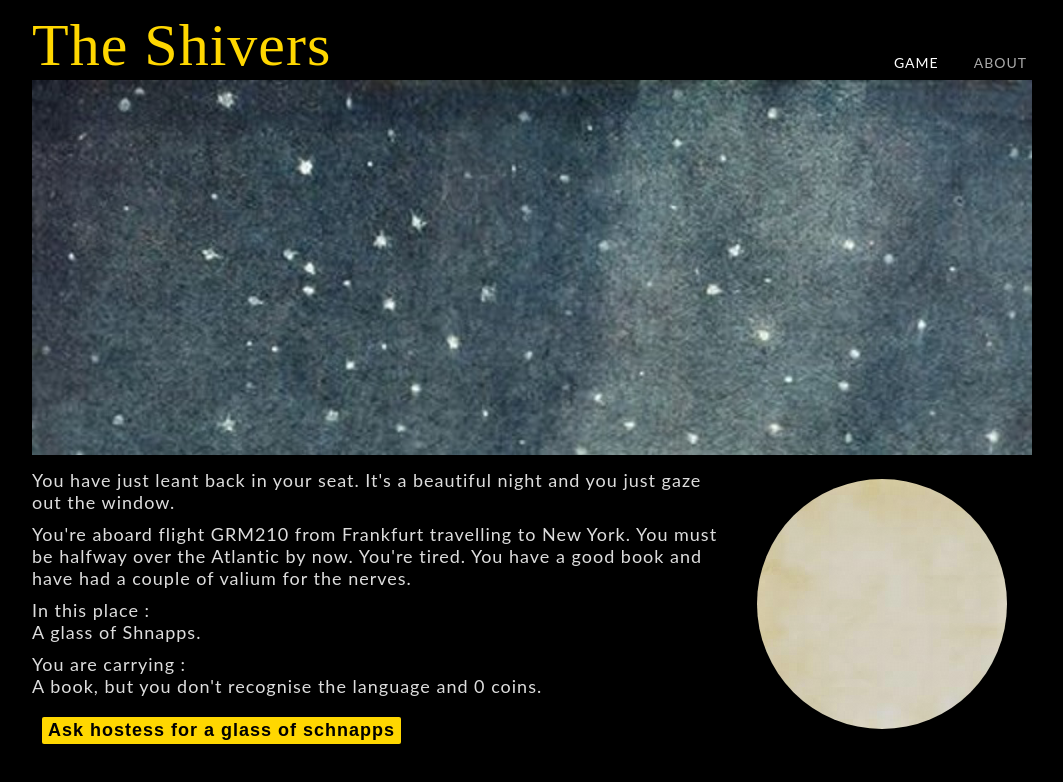
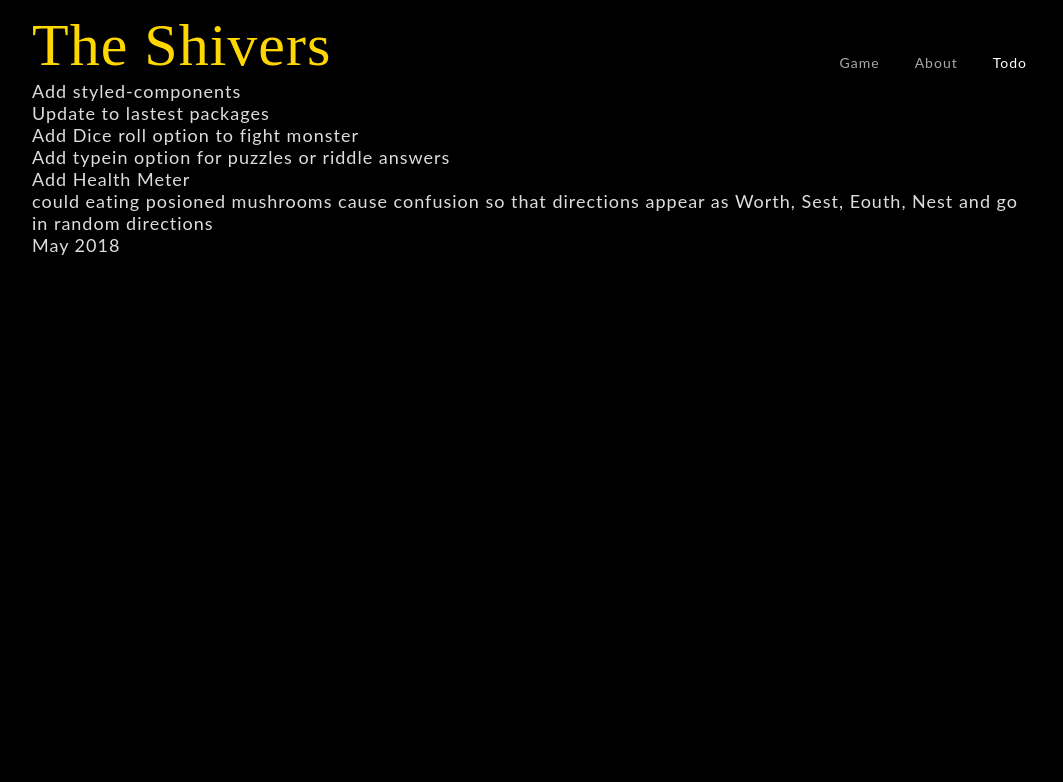
Before and after one commit to markhorsell/if-player-react, a React (Create React App) app: page /shivers-react/todo in a window 1280 px wide. Before the commit this address led to /shivers-react/game. Shown: the top 782 px of the page, without its empty margins (108-1171 px from the left). Built offline with nearby package versions, Linux system fonts and the light colour scheme.

Commit message:
todo note for v2

```diff
--- a/src/App.js
+++ b/src/App.js
@@ -7,8 +7,9 @@ import { connect } from 'react-redux';
 
 import Nav from './components/Nav';
 import Header from './components/Header';
-import Home from './containers/Home';
-import About from './containers/About';
+import Home from './pages/Home';
+import About from './pages/About';
+import Todo from './pages/Todo';
 
 
 
@@ -63,6 +64,7 @@ class App extends Component {
               <Switch>
               <Route exact path="/shivers-react/game" component={Home} />
               <Route exact path="/shivers-react/about" component={About} />
+              <Route exact path="/shivers-react/todo" component={Todo} />
               <Redirect from="/shivers-react/" to="/shivers-react/game" />
               </Switch>
 
--- a/src/components/Nav.js
+++ b/src/components/Nav.js
@@ -10,10 +10,13 @@ const Nav = () => (
        <div className="nav">
           <ul>
             <li>
-              <NavLink to="/shivers-react/game" activeStyle={{ color: 'white' }}>GAME</NavLink>
+              <NavLink to="/shivers-react/game" activeStyle={{ color: 'white' }}>Game</NavLink>
             </li>
             <li>
-              <NavLink to="/shivers-react/about" activeStyle={{ color: 'white' }}>ABOUT</NavLink>
+              <NavLink to="/shivers-react/about" activeStyle={{ color: 'white' }}>About</NavLink>
+            </li>
+            <li>
+              <NavLink to="/shivers-react/todo" activeStyle={{ color: 'white' }}>Todo</NavLink>
             </li>
           </ul>
         </div>
--- /dev/null
+++ b/src/pages/Todo.js
@@ -0,0 +1,49 @@
+
+import React, {Component}  from "react";
+import { connect } from 'react-redux';
+
+import {
+	restart,
+} from '../actions';
+
+class Todo extends Component{
+
+  constructor(props) {
+      super(props);
+
+}
+
+componentDidMount() {
+
+  }
+  componentWillUnmount() {
+
+  }
+
+render(){
+
+
+  return(
+
+
+    <div style={{marginTop:'80px'}}>
+
+      <p>Add styled-components</p>
+      <p>Update to lastest packages</p>
+      <p>Add Dice roll option to fight monster</p>
+      <p>Add typein option for puzzles or riddle answers</p>
+      <p>Add Health Meter</p>
+      <p>could eating posioned mushrooms cause confusion so that directions appear as Worth, Sest, Eouth, Nest and go in random directions</p>
+      <p>May 2018</p>
+
+
+
+
+  </div>
+
+    )
+  }
+}
+
+
+  export default connect()(Todo)
```
Also changed, not shown: src/components/Actions.js (+2 -11 lines), src/pages/About.js (renamed from src/containers/About.js), src/pages/Home.js (renamed from src/containers/Home.js).
